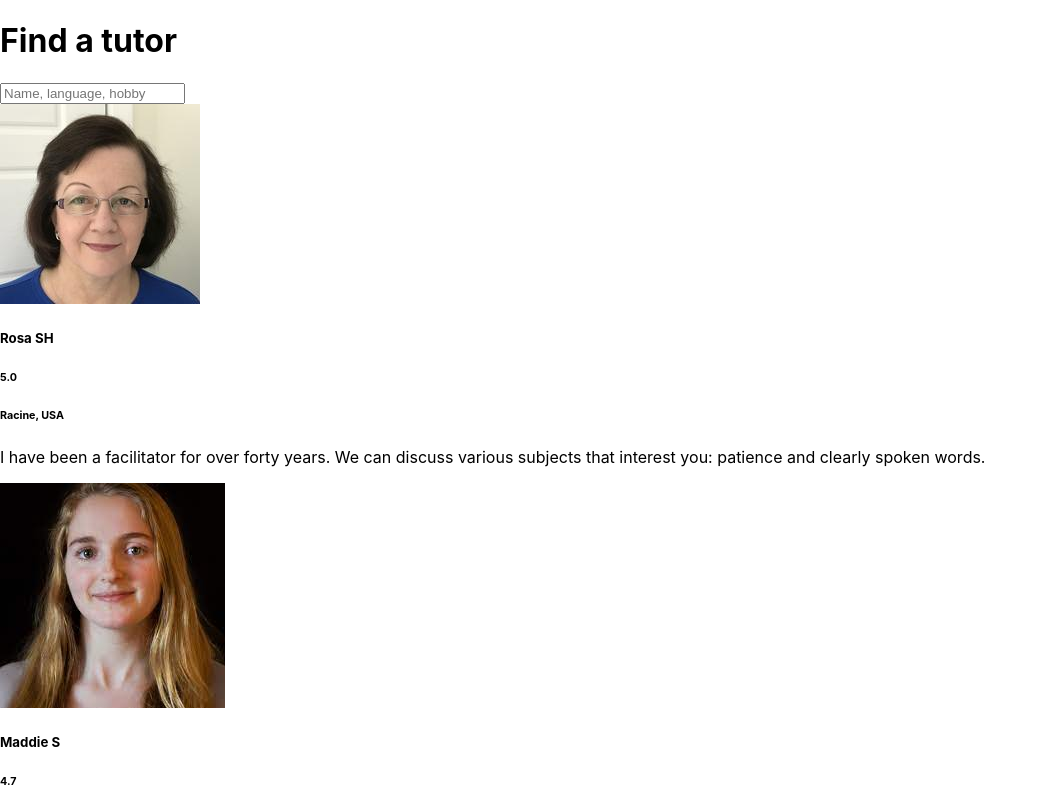
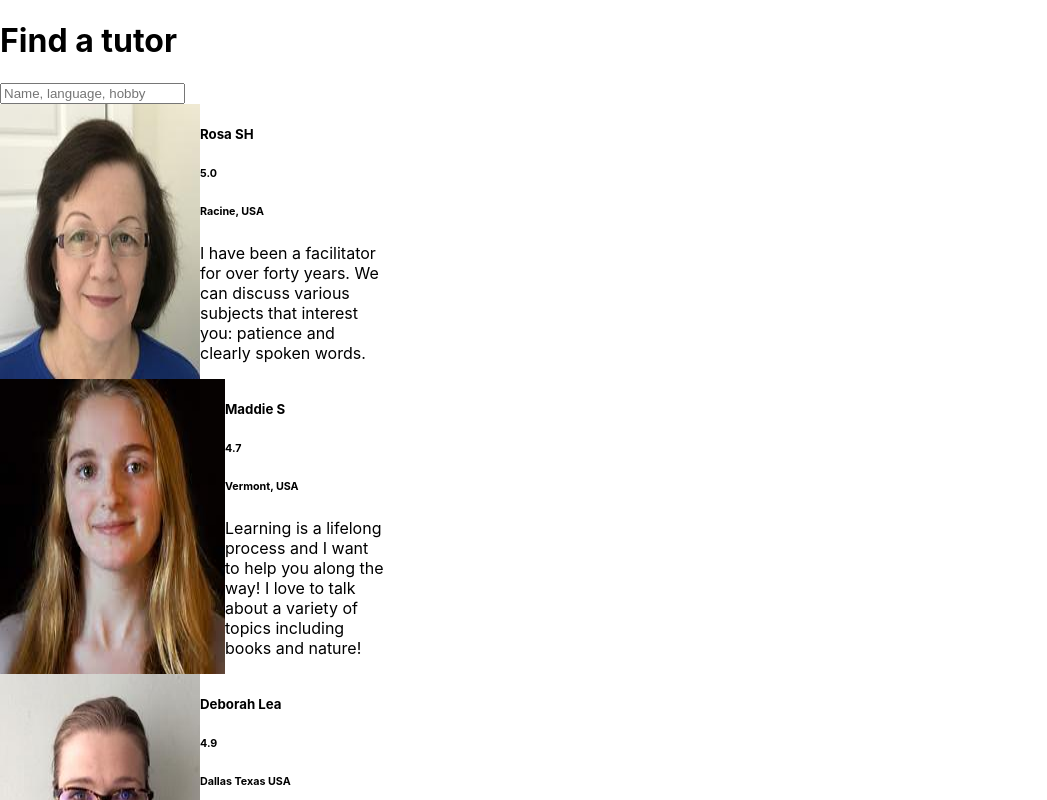
Before and after one commit to MugdhaChindhe99/WPL_Project_Cambly, a React (Create React App) app in the folder tutor-app/: page / in a window 1280 px wide. Shown: the top 800 px of the page, without its empty margins (0-1047 px from the left). Built offline with nearby package versions, Linux system fonts and the light colour scheme.

Commit message:
4th commit

```diff
--- a/tutor-app/src/App.css
+++ b/tutor-app/src/App.css
@@ -52,7 +52,7 @@
 justify-content: space-between;
 cursor: pointer;
   transition: transform 200ms ease-in;
-
+  max-width: 30%;
 }
 
 .card #card-img-top{
--- a/tutor-app/src/components/TutorList.js
+++ b/tutor-app/src/components/TutorList.js
@@ -32,9 +32,9 @@ const TutorList = (props) => {
             disc: `${tutor.description}`,
             display : true
           })
-        }} className="card" key={ id }>
-          <div className="card-body">
-            <img src={tutor.picture} className="card-img-top"/>
+        }} className="card" style={{display: 'flex', flexDirection: 'row'}} key={ id }>
+          <img src={tutor.picture} className="card-img-top"/>
+          <div className="card-body" style={{flex: 1}}>
             <h5 className="card-title">{ tutor.name }</h5>
             <h6 className="card-subtitle mb-2 text-muted">{tutor.rating} </h6>
             <h6 className="card-subtitle mb-2 text-muted">{tutor.from} </h6>
```
